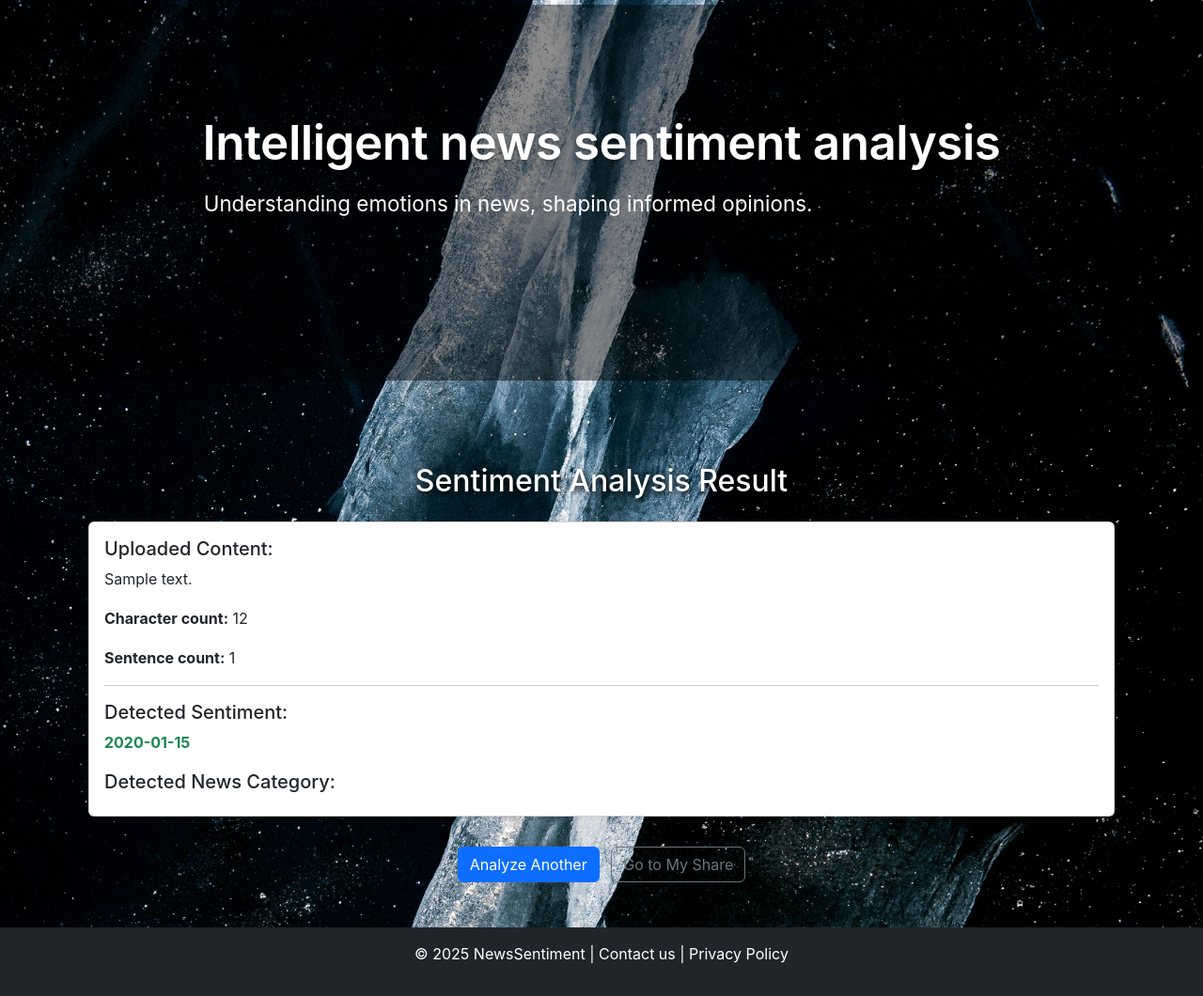
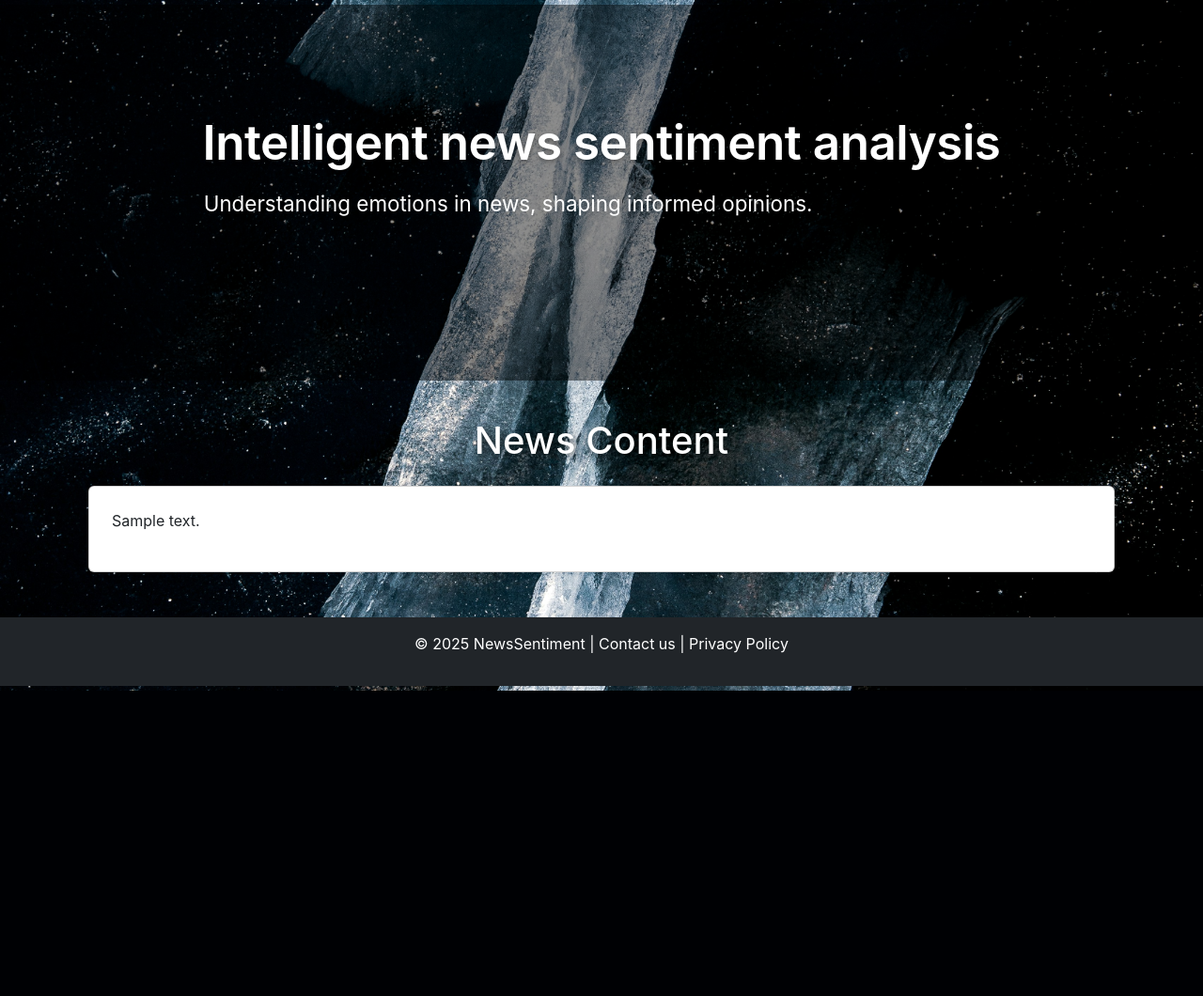
Before and after one commit to XiuwenYin/news-sentiment-analysis, a Flask app: page /post/1 in a window 1280 px wide. Shown: the part 65-1125 px from the top of the page at 94% size. After the commit the page ends 800 px from the top, so only its background shows below. Run offline with Flask 3, Linux system fonts and the light colour scheme; a user stored in the database is signed in; tables that the repository leaves empty hold one stand-in row (values such as "Sample post").

Commit message:
LFix bug: Link from history page can return to news original text

```diff
--- a/app/routes.py
+++ b/app/routes.py
@@ -250,13 +250,8 @@ def history():
 @app.route("/post/<int:post_id>")
 @login_required
 def post_detail(post_id):
-    # Query the post by ID
     post = Post.query.get_or_404(post_id)
-    char_count = len(post.body)
-    sentence_count = len([s for s in re.split(r'[.!?]', post.body) if s.strip()])
-    return render_template("visualize.html", content=post.body, result=post.sentiment,
-                           char_count=char_count, sentence_count=sentence_count)
-
+    return render_template("analysis.html", content=post.body)
 
 @app.route('/user/<username>', methods=["GET", "POST"])
 @login_required
@@ -358,16 +353,6 @@ def user(username):
         category_values=list(category_distribution.values()) if category_distribution else []
     )
 
-
-
-
-
-@app.route('/post/<int:post_id>')
-@login_required
-def post(post_id):
-    post = db.first_or_404(sa.select(Post).where(Post.id == post_id))
-    return render_template('post.html', post=post)
-
 @app.route('/analysis', methods=['GET', 'POST'])
 def analysis():
     label_map = {
--- a/app/templates/analysis.html
+++ b/app/templates/analysis.html
@@ -1,27 +1,13 @@
 {% extends "base.html" %}
 
 {% block content %}
-<h1 class="text-center">Text Sentiment Analysing</h1>
-<form class="p-3 text-center" action="" method="post">
-    <div class="form-group">
-        <label for="textInput">Enter text or paste an article below:</label>
-        <textarea id="textInput" name="textInput" class="form-control" rows="6"
-            placeholder="Type your text here..."></textarea>
+<h1 class="text-center text-white" style="text-shadow: 2px 2px 8px rgba(0, 0, 0, 0.7);">
+    News Content
+</h1>
+
+<div class="container mt-4 mb-5">
+    <div class="card p-4 shadow-sm">
+        <p style="white-space: pre-wrap;">{{ content }}</p>
     </div>
-    <button type="submit" class="btn btn-primary mt-3">Analyze</button>
-</form>
-
-{% if result %}
-<div class="alert alert-info mt-3">
-    <h4>Sentiment Analysis Result:</h4>
-    <p>{{ result }}</p>
 </div>
-{% endif %}
-
-{% if emotion_result %}
-<div class="alert alert-success mt-3">
-    <h4>Emotion Analysis Result:</h4>
-    <p>{{ emotion_result }}</p>
-</div>
-{% endif %}
 {% endblock %}
```
